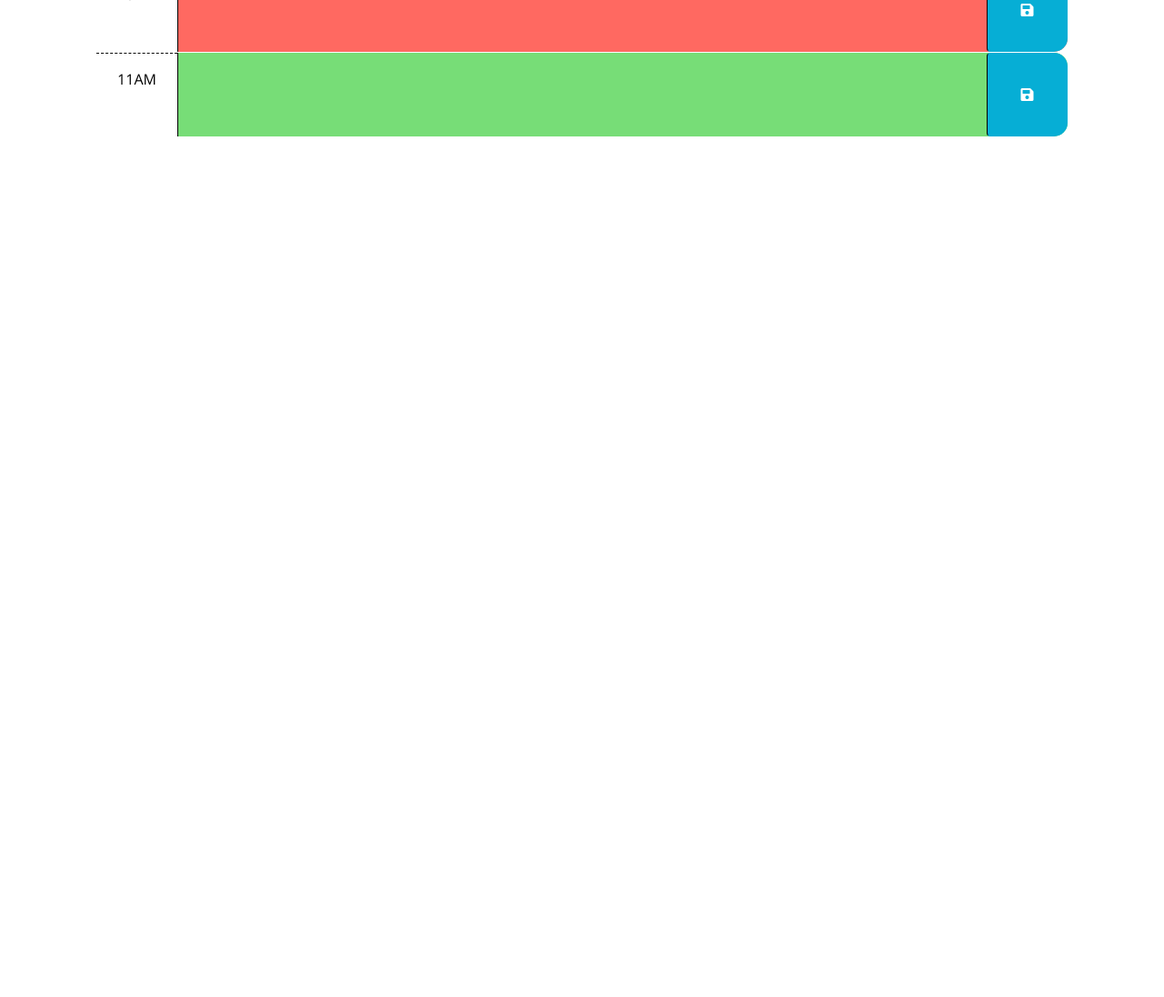
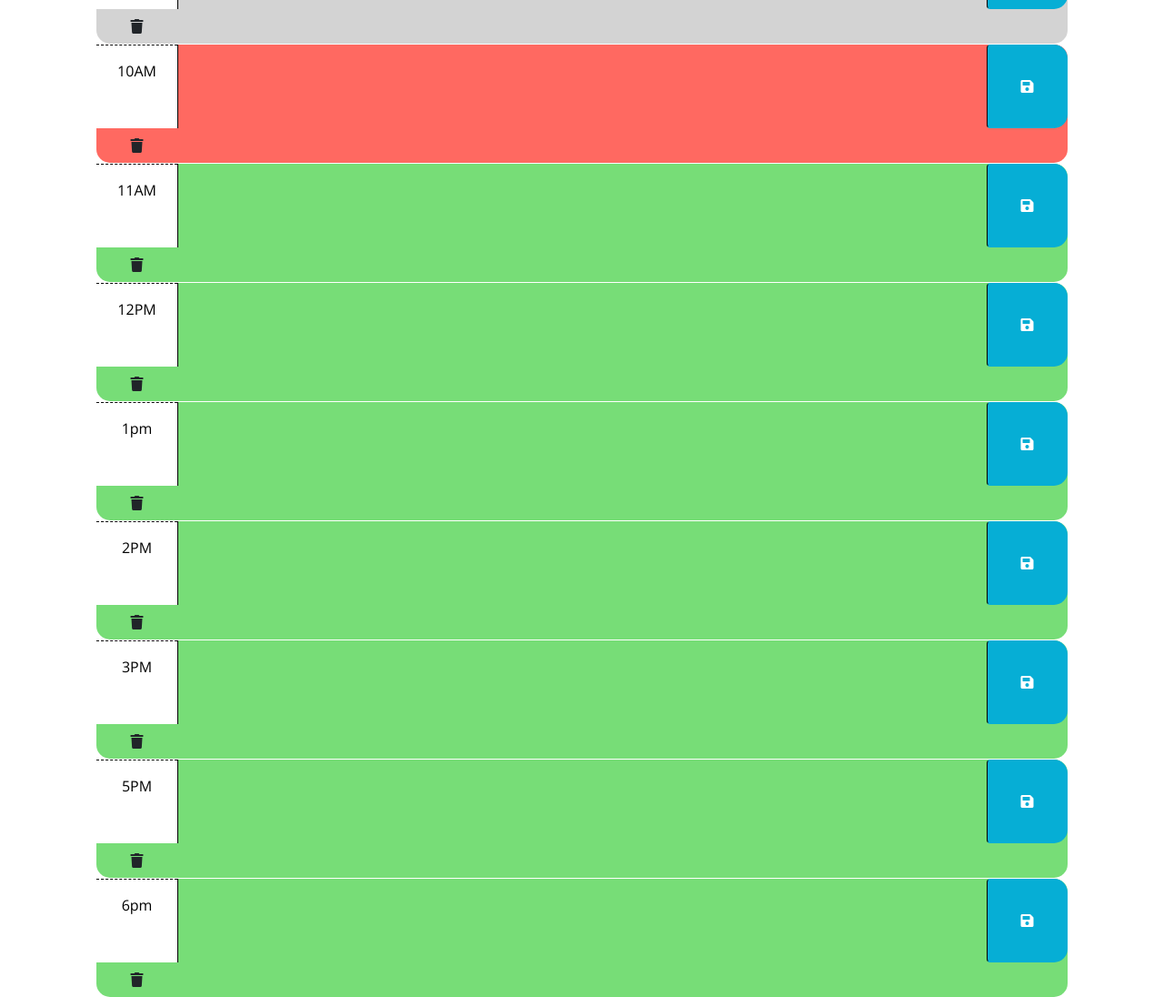
Before and after one commit to phill-star/date-organizer, a plain HTML site: page index.html in a window 1280 px wide. Shown: the part 385-1481 px from the top of the page at 91% size. Before the commit the page ends 800 px from the top, so only its background shows below. Drawn offline with nearby package versions, Linux system fonts and the light colour scheme; files that its build step writes are made by us from their sources.

Commit message:
new files

```diff
--- a/Assets/script.js
+++ b/Assets/script.js
@@ -21,3 +21,53 @@ $(function () {
   //
   // TODO: Add code to display the current date in the header of the page.
 });
+$(document).ready(function() {
+
+  // Get current day and time
+  var currentDay = dayjs().format("dddd, MMMM D");
+  var currentHour = dayjs().format("H");
+
+  // Display current day
+  $("#currentDay").text(currentDay);
+
+  // Set up time blocks
+  $(".time-block").each(function() {
+
+    // Get hour for this time block
+    var blockHour = parseInt($(this).attr("id").split("-")[1]);
+
+    // Set background color for time block based on past/present/future
+    if (blockHour < currentHour) {
+      $(this).addClass("past");
+    } else if (blockHour === currentHour) {
+      $(this).addClass("present");
+    } else {
+      $(this).addClass("future");
+    }
+
+    // Retrieve saved event for this time block from local storage
+    var savedEvent = localStorage.getItem("event-" + blockHour);
+
+
+    // Display saved event
+    $(this).find(".description").val(savedEvent);
+
+    // Save event when save button is clicked
+    $(this).find(".saveBtn").on("click", function() {
+      var event = $(this).siblings(".description").val();
+      localStorage.setItem("event-" + blockHour, event);
+    });
+
+
+    // Add remove button click listener
+  $(this).find(".removeBtn").on("click", function() {
+  // Remove event from local storage
+  localStorage.removeItem("event-" + blockHour);
+  // Clear description field
+  $(this).siblings(".description").val("");
+ });
+
+
+  });
+
+});
--- a/index.html
+++ b/index.html
@@ -18,7 +18,7 @@
       href="https://fonts.googleapis.com/css?family=Open+Sans&display=swap"
       rel="stylesheet"
     />
-    <link rel="stylesheet" href="style.css" />
+    <link rel="stylesheet" href="Assets/style.css" />
     <title>Work Day Scheduler</title>
   </head>
 
@@ -46,6 +46,7 @@
         <button class="btn saveBtn col-2 col-md-1" aria-label="save">
           <i class="fas fa-save" aria-hidden="true"></i>
         </button>
+        <button class="btn removeBtn col-md-1"><i class="fa fa-trash"></i></button>
       </div>
 
       <!-- Example of a a present time block. The "present" class adds a red background color. -->
@@ -55,6 +56,7 @@
         <button class="btn saveBtn col-2 col-md-1" aria-label="save">
           <i class="fas fa-save" aria-hidden="true"></i>
         </button>
+        <button class="btn removeBtn col-md-1"><i class="fa fa-trash"></i></button>
       </div>
 
       <!-- Example of a future time block. The "future" class adds a green background color. -->
@@ -64,7 +66,71 @@
         <button class="btn saveBtn col-2 col-md-1" aria-label="save">
           <i class="fas fa-save" aria-hidden="true"></i>
         </button>
+        <button class="btn removeBtn col-md-1"><i class="fa fa-trash"></i></button>
       </div>
+
+      <!-- Example of a future time block. The "future" class adds a green background color. -->
+      <div id="hour-11" class="row time-block future">
+        <div class="col-2 col-md-1 hour text-center py-3">12PM</div>
+        <textarea class="col-8 col-md-10 description" rows="3"> </textarea>
+        <button class="btn saveBtn col-2 col-md-1" aria-label="save">
+          <i class="fas fa-save" aria-hidden="true"></i>
+        </button>
+        <button class="btn removeBtn col-md-1"><i class="fa fa-trash"></i></button>
+      </div>
+
+      <!-- Example of a future time block. The "future" class adds a green background color. -->
+      <div id="hour-11" class="row time-block future">
+        <div class="col-2 col-md-1 hour text-center py-3">1pm</div>
+        <textarea class="col-8 col-md-10 description" rows="3"> </textarea>
+        <button class="btn saveBtn col-2 col-md-1" aria-label="save">
+          <i class="fas fa-save" aria-hidden="true"></i>
+        </button>
+        <button class="btn removeBtn col-md-1"><i class="fa fa-trash"></i></button>
+      </div>
+
+      <!-- Example of a future time block. The "future" class adds a green background color. -->
+      <div id="hour-11" class="row time-block future">
+        <div class="col-2 col-md-1 hour text-center py-3">2PM</div>
+        <textarea class="col-8 col-md-10 description" rows="3"> </textarea>
+        <button class="btn saveBtn col-2 col-md-1" aria-label="save">
+          <i class="fas fa-save" aria-hidden="true"></i>
+        </button>
+        <button class="btn removeBtn col-md-1"><i class="fa fa-trash"></i></button>
+      </div>
+
+      <!-- Example of a future time block. The "future" class adds a green background color. -->
+      <div id="hour-11" class="row time-block future">
+        <div class="col-2 col-md-1 hour text-center py-3">3PM</div>
+        <textarea class="col-8 col-md-10 description" rows="3"> </textarea>
+        <button class="btn saveBtn col-2 col-md-1" aria-label="save">
+          <i class="fas fa-save" aria-hidden="true"></i>
+        </button>
+        <button class="btn removeBtn col-md-1"><i class="fa fa-trash"></i></button>
+      </div>
+
+      <!-- Example of a future time block. The "future" class adds a green background color. -->
+      <div id="hour-11" class="row time-block future">
+        <div class="col-2 col-md-1 hour text-center py-3">5PM</div>
+        <textarea class="col-8 col-md-10 description" rows="3"> </textarea>
+        <button class="btn saveBtn col-2 col-md-1" aria-label="save">
+          <i class="fas fa-save" aria-hidden="true"></i>
+        </button>
+        <button class="btn removeBtn col-md-1"><i class="fa fa-trash"></i></button>
+      </div>
+
+      <!-- Example of a future time block. The "future" class adds a green background color. -->
+      <div id="hour-11" class="row time-block future">
+        <div class="col-2 col-md-1 hour text-center py-3">6pm</div>
+        <textarea class="col-8 col-md-10 description" rows="3"> </textarea>
+        <button class="btn saveBtn col-2 col-md-1" aria-label="save">
+          <i class="fas fa-save" aria-hidden="true"></i>
+        </button>
+        <button class="btn removeBtn col-md-1"><i class="fa fa-trash"></i></button>
+      </div>
+
+
+
 
     <script src="https://code.jquery.com/jquery-3.4.1.min.js"></script>
     <script
@@ -73,6 +139,6 @@
       crossorigin="anonymous"
     ></script>
 
-    <script src="script.js"></script>
+    <script src="Assets/script.js"></script>
   </body>
 </html>
```
